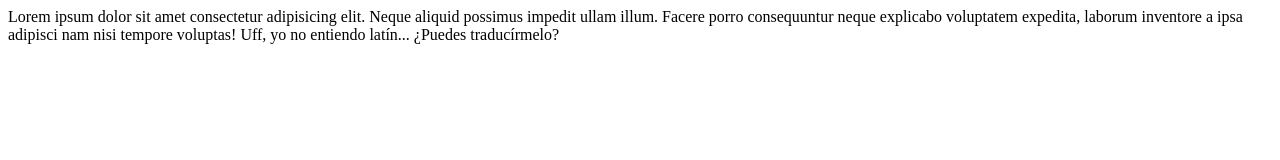
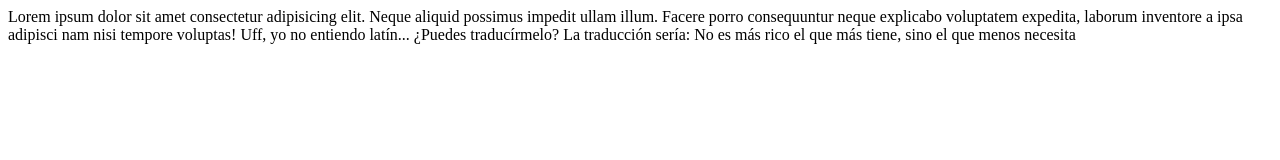
Before and after one commit to Guilliu/Prueba, a plain HTML site: page index.html in a window 1280 px wide. Drawn offline with Linux system fonts and the light colour scheme.

Commit message:
Third commit

```diff
--- a/index.html
+++ b/index.html
@@ -10,5 +10,7 @@
 
     Uff, yo no entiendo latín... ¿Puedes traducírmelo?
 
+    La traducción sería: No es más rico el que más tiene, sino el que menos necesita
+
 </body>
 </html>
```
